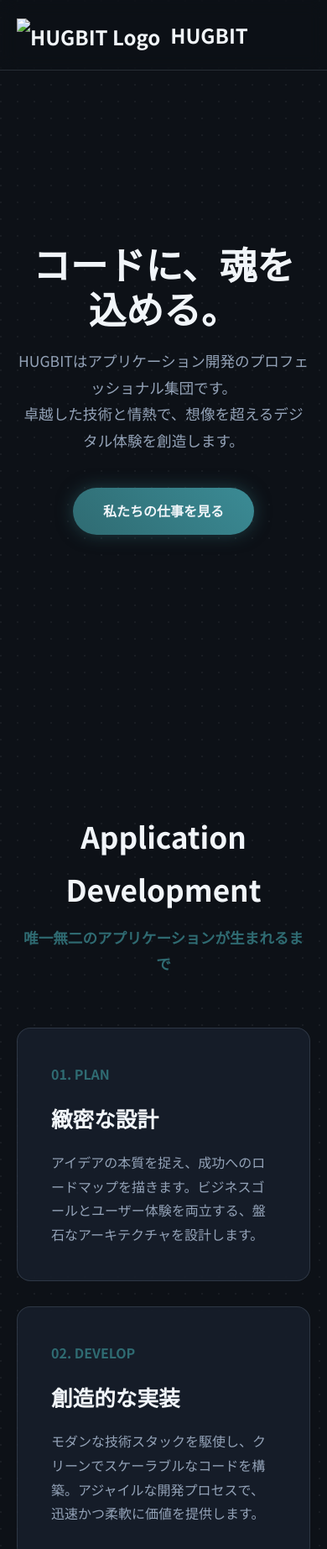
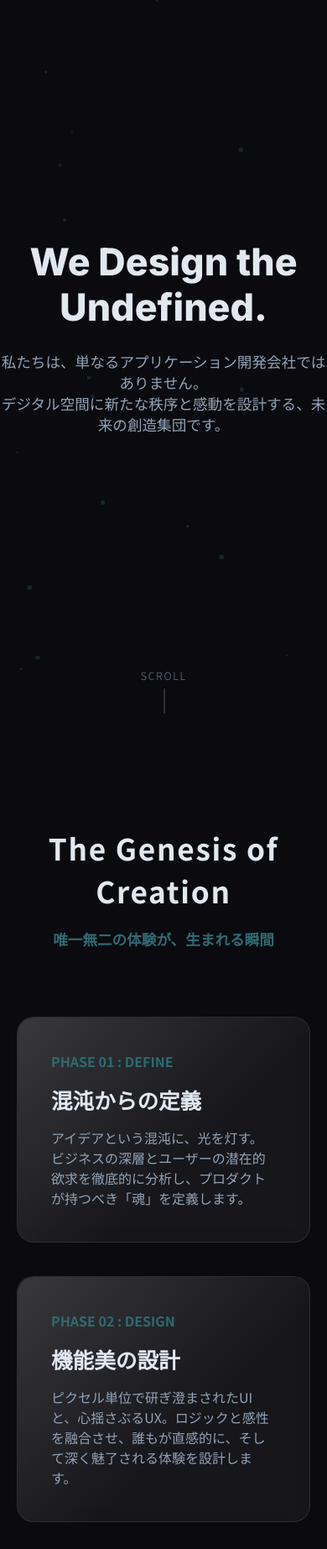
Before and after one commit to hugbitsup/hugbitsup.github.io, a plain HTML site: page index.html in a window 390 px wide. Shown: the top 1845 px of the page at 84% size. Drawn offline with Linux system fonts and the light colour scheme.

Commit message:
Update index.html

```diff
--- a/index.html
+++ b/index.html
@@ -3,422 +3,385 @@
 <head>
     <meta charset="UTF-8">
     <meta name="viewport" content="width=device-width, initial-scale=1.0">
-    <title>HUGBIT - Innovative Application Development</title>
+    <title>HUGBIT Inc. - We Design the Undefined.</title>
 
     <!-- Google Fonts -->
     <link rel="preconnect" href="https://fonts.googleapis.com">
     <link rel="preconnect" href="https://fonts.gstatic.com" crossorigin>
-    <link href="https://fonts.googleapis.com/css2?family=Inter:wght@400;600;700&family=Noto+Sans+JP:wght@400;500;700&display=swap" rel="stylesheet">
-
-    <!-- Font Awesome -->
-    <link rel="stylesheet" href="https://cdnjs.cloudflare.com/ajax/libs/font-awesome/6.4.2/css/all.min.css">
+    <link href="https://fonts.googleapis.com/css2?family=Inter:wght@500;700;800&family=Noto+Sans+JP:wght@400;500;700&display=swap" rel="stylesheet">
 
     <!-- ▼ CSS ▼ -->
     <style>
-        /* --- デザイン変数 --- */
         :root {
             --primary-color: #2F6B72;
-            --primary-glow: rgba(47, 107, 114, 0.5);
-            --bg-color: #0d1117; /* GitHub Dark Dimmed like */
-            --surface-color: rgba(30, 41, 59, 0.5); /* 半透明パネルの背景 */
-            --border-color: rgba(148, 163, 184, 0.2);
-            --text-primary: #f1f5f9;
+            --glow-color: rgba(47, 107, 114, 0.7);
+            --bg-color: #0a0a0f;
+            --surface-color: rgba(255, 255, 255, 0.05);
+            --border-color: rgba(255, 255, 255, 0.1);
+            --text-primary: #e2e8f0;
             --text-secondary: #94a3b8;
-            --border-radius: 16px;
+            --border-radius: 20px;
         }
 
-        /* --- 基本設定 --- */
-        *, *::before, *::after {
-            box-sizing: border-box;
-            margin: 0;
-            padding: 0;
+        *, *::before, *::after { box-sizing: border-box; margin: 0; padding: 0; }
+        html { scroll-behavior: smooth; }
+        body {
+            font-family: 'Noto Sans JP', 'Inter', sans-serif;
+            color: var(--text-secondary);
+            background-color: var(--bg-color);
+            overflow-x: hidden;
         }
 
-        html {
-            scroll-behavior: smooth;
-        }
-
-        body {
-            font-family: 'Noto Sans JP', 'Inter', sans-serif;
-            line-height: 1.8;
-            color: var(--text-secondary);
-            background-color: var(--bg-color);
-            background-image: radial-gradient(circle at 1px 1px, rgba(255,255,255,0.05) 1px, transparent 0);
-            background-size: 20px 20px;
-            -webkit-font-smoothing: antialiased;
-        }
-
-        /* --- 共通コンポーネント --- */
-        .container {
-            max-width: 1100px;
-            margin: 0 auto;
-            padding: 0 20px;
-        }
-
-        .section {
-            padding: 120px 0;
-        }
+        .container { max-width: 1140px; margin: 0 auto; padding: 0 20px; }
+        .section { padding: 140px 0; }
 
         .section-title {
-            font-size: 2.8rem;
-            font-weight: 700;
+            font-size: 3rem;
+            font-weight: 800;
             text-align: center;
-            margin-bottom: 10px;
+            margin-bottom: 20px;
             color: var(--text-primary);
+            letter-spacing: 0.05em;
         }
-
         .section-subtitle {
             text-align: center;
             font-size: 1.1rem;
-            margin-bottom: 60px;
+            margin-bottom: 80px;
             color: var(--primary-color);
-            font-weight: 600;
-        }
-
-        .cta-button {
-            display: inline-block;
-            background: linear-gradient(45deg, var(--primary-color), #3b8b95);
-            color: var(--text-primary);
-            padding: 14px 36px;
-            border-radius: 50px;
-            text-decoration: none;
-            font-weight: 600;
-            font-family: 'Inter', sans-serif;
-            transition: transform 0.3s ease, box-shadow 0.3s ease;
-            border: none;
-            box-shadow: 0 0 20px var(--primary-glow);
-        }
-
-        .cta-button:hover {
-            transform: translateY(-4px) scale(1.05);
-            box-shadow: 0 0 30px var(--primary-glow);
+            font-weight: 700;
         }
 
         /* --- ヘッダー --- */
         .header {
-            position: fixed;
-            width: 100%;
-            top: 0;
-            left: 0;
-            z-index: 1000;
+            position: fixed; width: 100%; top: 0; left: 0; z-index: 1000;
             padding: 20px 0;
-            background: rgba(13, 17, 23, 0.6);
-            backdrop-filter: blur(10px);
-            border-bottom: 1px solid var(--border-color);
+            background: linear-gradient(to bottom, rgba(10, 10, 15, 0.7), transparent);
+            backdrop-filter: blur(5px);
         }
+        .header-container { display: flex; justify-content: space-between; align-items: center; }
+        .logo-link { display: flex; align-items: center; text-decoration: none; color: var(--text-primary); font-weight: 700; font-size: 1.5rem; }
+        .logo { height: 40px; margin-right: 12px; }
 
-        .header-container {
-            display: flex;
-            justify-content: space-between;
-            align-items: center;
-        }
-
-        .logo-link {
-            display: flex;
-            align-items: center;
-            text-decoration: none;
-            color: var(--text-primary);
-            font-weight: 700;
-            font-size: 1.5rem;
-        }
-
-        .logo {
-            height: 40px;
-            margin-right: 12px;
-        }
-
-        .nav ul {
-            list-style: none;
-            display: flex;
-            gap: 35px;
-        }
-
-        .nav a {
-            text-decoration: none;
-            color: var(--text-secondary);
-            font-weight: 500;
-            transition: color 0.3s ease;
-        }
-        .nav a:hover {
-            color: var(--text-primary);
-        }
-
-        /* --- ヒーローセクション --- */
-        #hero {
-            min-height: 100vh;
+        /* --- ヒーロー & Canvas背景 --- */
+        #hero-container {
+            position: relative;
+            height: 100vh;
             display: flex;
             align-items: center;
             justify-content: center;
             text-align: center;
-            padding-top: 80px; /* ヘッダー分 */
         }
-
+        #particle-canvas {
+            position: absolute; top: 0; left: 0;
+            width: 100%; height: 100%; z-index: -1;
+        }
         .hero-content h1 {
-            font-size: 4rem;
-            margin-bottom: 20px;
+            font-family: 'Inter', sans-serif;
+            font-size: 4.5rem;
+            font-weight: 800;
             color: var(--text-primary);
             line-height: 1.2;
+            margin-bottom: 25px;
         }
+        .hero-content .subtitle { font-size: 1.25rem; max-width: 680px; margin: 0 auto 40px; }
+        .scroll-down {
+            position: absolute;
+            bottom: 30px;
+            left: 50%; transform: translateX(-50%);
+            color: var(--text-secondary);
+            font-size: 0.8rem;
+            letter-spacing: 0.1em;
+            animation: pulse 2s infinite;
+        }
+        .scroll-down::after {
+            content: '';
+            position: absolute;
+            top: 25px; left: 50%;
+            width: 1px; height: 30px;
+            background: var(--text-secondary);
+        }
+        @keyframes pulse { 0%, 100% { opacity: 1; } 50% { opacity: 0.5; } }
 
-        .hero-content p {
-            font-size: 1.25rem;
-            max-width: 650px;
-            margin: 0 auto 40px;
-        }
-
-        /* --- プロセスセクション --- */
+        /* --- プロセスセクション (グラスモーフィズムカード) --- */
         .process-grid {
             display: grid;
             grid-template-columns: repeat(3, 1fr);
-            gap: 30px;
+            gap: 40px;
         }
-
         .process-card {
             position: relative;
             background: var(--surface-color);
             padding: 40px;
             border-radius: var(--border-radius);
             border: 1px solid var(--border-color);
-            backdrop-filter: blur(5px);
-            overflow: hidden;
-            transition: transform 0.3s ease, border-color 0.3s ease;
+            backdrop-filter: blur(10px);
+            transform-style: preserve-3d;
+            transition: transform 0.4s ease, box-shadow 0.4s ease;
+        }
+        .process-card:hover {
+            transform: translateY(-15px) rotateX(5deg) rotateY(-5deg);
+            box-shadow: 0 40px 60px rgba(0,0,0,0.3);
         }
 
-        .process-card:hover {
-            transform: translateY(-10px);
-            border-color: var(--primary-glow);
+        /* カードのオーロラボーダー */
+        .process-card::before, .process-card::after {
+            content: ""; position: absolute;
+            left: -1px; top: -1px;
+            background: linear-gradient(45deg, #2F6B72, #6DD5FA, #FFFFFF, #2F6B72);
+            background-size: 400%;
+            width: calc(100% + 2px); height: calc(100% + 2px);
+            z-index: -1; border-radius: var(--border-radius);
+            animation: glowing 20s linear infinite;
+            opacity: 0; transition: opacity 0.4s ease;
+        }
+        .process-card:hover::before { opacity: 1; }
+        @keyframes glowing { 0% { background-position: 0 0; } 50% { background-position: 400% 0; } 100% { background-position: 0 0; } }
+
+        /* カードの光沢エフェクト */
+        .process-card .shine {
+            position: absolute; top: 0; left: 0; right: 0; bottom: 0;
+            border-radius: var(--border-radius);
+            background: linear-gradient(135deg, rgba(255,255,255,0.15) 0%, rgba(255,255,255,0) 60%);
+            z-index: 1;
+            pointer-events: none;
         }
 
-        /* カードのライティングエフェクト */
-        .process-card::before {
-            content: "";
-            position: absolute;
-            top: 0; left: 0;
-            width: 100%; height: 100%;
-            background: radial-gradient(800px circle at var(--mouse-x) var(--mouse-y), rgba(255, 255, 255, 0.06), transparent 40%);
-            opacity: 0;
-            transition: opacity 0.5s;
-            z-index: 0;
+        .process-card > div { position: relative; z-index: 2; }
+        .process-card .step { font-size: 1rem; font-weight: 700; color: var(--primary-color); margin-bottom: 15px; }
+        .process-card h3 { font-size: 1.6rem; margin-bottom: 15px; color: var(--text-primary); }
+
+        /* --- CTA (最終セクション) --- */
+        #cta { text-align: center; }
+        .cta-button {
+            display: inline-block;
+            background: linear-gradient(45deg, var(--primary-color), #3b8b95);
+            color: var(--text-primary); padding: 16px 40px; border-radius: 50px;
+            text-decoration: none; font-weight: 700; font-family: 'Inter', sans-serif;
+            transition: transform 0.3s ease, box-shadow 0.3s ease; border: none;
+            box-shadow: 0 0 25px var(--glow-color); font-size: 1.1rem;
         }
-
-        .process-card:hover::before {
-            opacity: 1;
-        }
-
-        .process-card > * {
-            position: relative; /* エフェクトの上にコンテンツが来るように */
-            z-index: 1;
-        }
-
-        .process-card .step {
-            font-size: 1rem;
-            font-weight: 700;
-            color: var(--primary-color);
-            margin-bottom: 15px;
-        }
-        .process-card h3 {
-            font-size: 1.6rem;
-            margin-bottom: 15px;
-            color: var(--text-primary);
-        }
-
-        /* --- 理念セクション --- */
-        #philosophy {
-            background: var(--surface-color);
-            border-top: 1px solid var(--border-color);
-            border-bottom: 1px solid var(--border-color);
-        }
-
-        .philosophy-container {
-            display: flex;
-            align-items: center;
-            gap: 60px;
-        }
-        .philosophy-text { flex: 3; }
-        .philosophy-image-wrapper {
-            flex: 2;
-            display: flex;
-            justify-content: center;
-            align-items: center;
-        }
-
-        .philosophy-logo {
-            width: 200px;
-            opacity: 0.1;
-            filter: grayscale(100%);
-        }
-
-        .philosophy-text .section-title,
-        .philosophy-text .section-subtitle {
-            text-align: left;
-        }
-        .philosophy-text h3 {
-            font-size: 2rem;
-            color: var(--text-primary);
-            margin-bottom: 15px;
+        .cta-button:hover {
+            transform: translateY(-5px) scale(1.05);
+            box-shadow: 0 0 40px var(--glow-color);
         }
 
         /* --- フッター --- */
-        .footer {
-            padding: 40px 0;
-            text-align: center;
-            border-top: 1px solid var(--border-color);
+        .footer { padding: 40px 0; text-align: center; border-top: 1px solid var(--border-color); }
+
+        /* --- スクロールアニメーション --- */
+        .animate-on-scroll {
+            opacity: 0;
+            transform: translateY(50px);
+            transition: opacity 1s cubic-bezier(0.165, 0.84, 0.44, 1), transform 1s cubic-bezier(0.165, 0.84, 0.44, 1);
         }
-        .footer p {
-            font-size: 0.9rem;
-        }
-
-        /* --- アニメーション --- */
-        .fade-in {
-            opacity: 0;
-            transform: translateY(30px);
-            transition: opacity 0.8s cubic-bezier(0.215, 0.610, 0.355, 1), transform 0.8s cubic-bezier(0.215, 0.610, 0.355, 1);
-        }
-
-        .fade-in.is-visible {
-            opacity: 1;
-            transform: translateY(0);
-        }
+        .animate-on-scroll.is-visible { opacity: 1; transform: translateY(0); }
 
         /* --- レスポンシブ対応 --- */
         @media (max-width: 900px) {
-            .process-grid {
-                grid-template-columns: 1fr;
-            }
-            .philosophy-container {
-                flex-direction: column;
-                text-align: center;
-            }
-            .philosophy-text .section-title,
-            .philosophy-text .section-subtitle {
-                text-align: center;
-            }
+            .process-grid { grid-template-columns: 1fr; }
         }
-
         @media (max-width: 768px) {
             .section-title { font-size: 2.2rem; }
-            .nav { display: none; }
             .hero-content h1 { font-size: 2.8rem; }
-            .hero-content p { font-size: 1.1rem; }
+            .hero-content .subtitle { font-size: 1.1rem; }
+            .header { display: none; } /* スマホではシンプルに見せるため非表示 */
         }
     </style>
 </head>
 <body>
 
-    <!-- ヘッダー -->
     <header class="header">
         <div class="container header-container">
             <a href="#" class="logo-link">
                 <img src="logo.png" alt="HUGBIT Logo" class="logo">
                 <span>HUGBIT</span>
             </a>
-            <nav class="nav">
-                <ul>
-                    <li><a href="#process">開発プロセス</a></li>
-                    <li><a href="#philosophy">理念</a></li>
-                    <li><a href="#contact">お問い合わせ</a></li>
-                </ul>
-            </nav>
         </div>
     </header>
 
     <main>
         <!-- ヒーローセクション -->
-        <section id="hero">
-            <div class="container hero-content">
-                <h1 class="fade-in">コードに、魂を込める。</h1>
-                <p class="fade-in">HUGBITはアプリケーション開発のプロフェッショナル集団です。<br>卓越した技術と情熱で、想像を超えるデジタル体験を創造します。</p>
-                <a href="#process" class="cta-button fade-in">私たちの仕事を見る</a>
+        <div id="hero-container">
+            <canvas id="particle-canvas"></canvas>
+            <div class="hero-content">
+                <h1 id="hero-headline"></h1>
+                <p class="subtitle animate-on-scroll" data-delay="1500">
+                    私たちは、単なるアプリケーション開発会社ではありません。<br>
+                    デジタル空間に新たな秩序と感動を設計する、未来の創造集団です。
+                </p>
+                <div class="scroll-down">SCROLL</div>
             </div>
-        </section>
+        </div>
 
         <!-- 開発プロセスセクション -->
         <section id="process" class="section">
             <div class="container">
-                <h2 class="section-title fade-in">Application Development</h2>
-                <p class="section-subtitle fade-in">唯一無二のアプリケーションが生まれるまで</p>
+                <h2 class="section-title animate-on-scroll">The Genesis of Creation</h2>
+                <p class="section-subtitle animate-on-scroll">唯一無二の体験が、生まれる瞬間</p>
                 <div class="process-grid">
-                    <!-- カード1 -->
-                    <div class="process-card fade-in" style="transition-delay: 100ms;">
-                        <div class="step">01. PLAN</div>
-                        <h3>緻密な設計</h3>
-                        <p>アイデアの本質を捉え、成功へのロードマップを描きます。ビジネスゴールとユーザー体験を両立する、盤石なアーキテクチャを設計します。</p>
+                    <div class="process-card animate-on-scroll" data-delay="0">
+                        <div class="shine"></div>
+                        <div>
+                            <div class="step">PHASE 01 : DEFINE</div>
+                            <h3>混沌からの定義</h3>
+                            <p>アイデアという混沌に、光を灯す。ビジネスの深層とユーザーの潜在的欲求を徹底的に分析し、プロダクトが持つべき「魂」を定義します。</p>
+                        </div>
                     </div>
-                    <!-- カード2 -->
-                    <div class="process-card fade-in" style="transition-delay: 200ms;">
-                        <div class="step">02. DEVELOP</div>
-                        <h3>創造的な実装</h3>
-                        <p>モダンな技術スタックを駆使し、クリーンでスケーラブルなコードを構築。アジャイルな開発プロセスで、迅速かつ柔軟に価値を提供します。</p>
+                    <div class="process-card animate-on-scroll" data-delay="200">
+                         <div class="shine"></div>
+                        <div>
+                            <div class="step">PHASE 02 : DESIGN</div>
+                            <h3>機能美の設計</h3>
+                            <p>ピクセル単位で研ぎ澄まされたUIと、心揺さぶるUX。ロジックと感性を融合させ、誰もが直感的に、そして深く魅了される体験を設計します。</p>
+                        </div>
                     </div>
-                    <!-- カード3 -->
-                    <div class="process-card fade-in" style="transition-delay: 300ms;">
-                        <div class="step">03. RELEASE</div>
-                        <h3>完璧な公開と運用</h3>
-                        <p>厳格なテストを経て、世界へ。リリース後も継続的な改善と安定運用を約束し、プロダクトの成長を力強くサポートします。</p>
+                    <div class="process-card animate-on-scroll" data-delay="400">
+                         <div class="shine"></div>
+                        <div>
+                            <div class="step">PHASE 03 : DEPLOY</div>
+                            <h3>世界への実装</h3>
+                            <p>堅牢性と拡張性を兼ね備えたコードが、未来を紡ぐ。ミリ秒単位のパフォーマンスを追求し、アイデアを完璧な形で世界に解き放ちます。</p>
+                        </div>
                     </div>
                 </div>
             </div>
         </section>
 
-        <!-- 理念セクション -->
-        <section id="philosophy" class="section">
-            <div class="container philosophy-container">
-                <div class="philosophy-text fade-in">
-                    <h2 class="section-title">Our Philosophy</h2>
-                    <p class="section-subtitle">私たちが大切にしていること</p>
-                    <h3>"HUG the BIT"</h3>
-                    <p>私たちは、一つひとつのデータ（Bit）に愛情（Hug）を込めて、テクノロジーと人との間に、温かいつながりを生み出します。ただ作るだけではない。作り手の情熱が、使う人の毎日に小さな幸せを届ける。それがHUGBITの目指すモノづくりです。</p>
-                </div>
-                <div class="philosophy-image-wrapper fade-in">
-                    <img src="logo.png" alt="HUGBIT Logo" class="philosophy-logo">
-                </div>
-            </div>
-        </section>
-
-        <!-- お問い合わせセクション -->
-        <section id="contact" class="section">
-            <div class="container text-center">
-                <h2 class="section-title fade-in">世界を驚かす準備はできましたか？</h2>
-                <p class="fade-in" style="max-width: 600px; margin: 0 auto 40px;">あなたの革新的なアイデアを、HUGBITが最高の形で現実にします。<br>共に、次のスタンダードを創造しましょう。</p>
-                <a href="mailto:contact@hugbit.com" class="cta-button fade-in">プロジェクトの相談をする</a>
+        <!-- CTAセクション -->
+        <section id="cta" class="section">
+            <div class="container">
+                <h2 class="section-title animate-on-scroll">まだ、世界に存在しないものを。</h2>
+                <p class="section-subtitle animate-on-scroll">
+                    あなたの野心的なビジョンを、HUGBITが現実を凌駕する体験へと昇華させます。<br>
+                    常識を覆す準備は、できていますか？
+                </p>
+                <a href="mailto:contact@hugbit.com" class="cta-button animate-on-scroll" data-delay="200">未来の設計図を語り合う</a>
             </div>
         </section>
     </main>
 
-    <!-- フッター -->
     <footer class="footer">
         <div class="container">
-            <p>&copy; 2025 HUGBIT Inc. All rights reserved.</p>
+            <p>&copy; 2025 HUGBIT Inc. All Rights Reserved.</p>
         </div>
     </footer>
 
     <!-- ▼ JavaScript ▼ -->
     <script>
         document.addEventListener('DOMContentLoaded', () => {
-            // --- スクロールでのフェードイン処理 ---
-            const fadeinElements = document.querySelectorAll('.fade-in');
-            const observer = new IntersectionObserver((entries) => {
+
+            // --- ヒーローセクションのタイピングアニメーション ---
+            const headline = document.getElementById('hero-headline');
+            const text = "We Design the Undefined.";
+            let i = 0;
+            function typeWriter() {
+                if (i < text.length) {
+                    headline.innerHTML += text.charAt(i);
+                    i++;
+                    setTimeout(typeWriter, 100);
+                }
+            }
+            setTimeout(typeWriter, 500);
+
+
+            // --- Canvas パーティクルアニメーション ---
+            const canvas = document.getElementById('particle-canvas');
+            const ctx = canvas.getContext('2d');
+            canvas.width = window.innerWidth;
+            canvas.height = window.innerHeight;
+
+            let particlesArray;
+
+            const mouse = { x: null, y: null, radius: (canvas.height/110) * (canvas.width/110) };
+
+            window.addEventListener('mousemove', (event) => {
+                mouse.x = event.x;
+                mouse.y = event.y;
+            });
+            window.addEventListener('mouseout', () => {
+                mouse.x = null;
+                mouse.y = null;
+            });
+
+
+            class Particle {
+                constructor(x, y, directionX, directionY, size, color) {
+                    this.x = x; this.y = y;
+                    this.directionX = directionX; this.directionY = directionY;
+                    this.size = size; this.color = color;
+                }
+                draw() {
+                    ctx.beginPath();
+                    ctx.arc(this.x, this.y, this.size, 0, Math.PI * 2, false);
+                    ctx.fillStyle = 'rgba(47, 107, 114, 0.3)';
+                    ctx.fill();
+                }
+                update() {
+                    if (this.x > canvas.width || this.x < 0) this.directionX = -this.directionX;
+                    if (this.y > canvas.height || this.y < 0) this.directionY = -this.directionY;
+
+                    let dx = mouse.x - this.x;
+                    let dy = mouse.y - this.y;
+                    let distance = Math.sqrt(dx*dx + dy*dy);
+                    if (distance < mouse.radius + this.size){
+                        if(mouse.x < this.x && this.x < canvas.width - this.size * 10) this.x += 5;
+                        if(mouse.x > this.x && this.x > this.size * 10) this.x -= 5;
+                        if(mouse.y < this.y && this.y < canvas.height - this.size * 10) this.y += 5;
+                        if(mouse.y > this.y && this.y > this.size * 10) this.y -= 5;
+                    }
+                    this.x += this.directionX;
+                    this.y += this.directionY;
+                    this.draw();
+                }
+            }
+
+            function init() {
+                particlesArray = [];
+                let numberOfParticles = (canvas.height * canvas.width) / 9000;
+                for (let i=0; i < numberOfParticles * 0.5; i++) {
+                    let size = (Math.random() * 2) + 1;
+                    let x = (Math.random() * ((innerWidth - size * 2) - (size * 2)) + size * 2);
+                    let y = (Math.random() * ((innerHeight - size * 2) - (size * 2)) + size * 2);
+                    let directionX = (Math.random() * .4) - .2;
+                    let directionY = (Math.random() * .4) - .2;
+                    let color = '#2F6B72';
+                    particlesArray.push(new Particle(x, y, directionX, directionY, size, color));
+                }
+            }
+
+            function animate() {
+                requestAnimationFrame(animate);
+                ctx.clearRect(0,0,innerWidth, innerHeight);
+
+                for (let i = 0; i < particlesArray.length; i++) {
+                    particlesArray[i].update();
+                }
+            }
+
+            init();
+            animate();
+
+            window.addEventListener('resize', () => {
+                canvas.width = innerWidth;
+                canvas.height = innerHeight;
+                mouse.radius = (canvas.height/110) * (canvas.width/110);
+                init();
+            });
+
+            // --- スクロールアニメーション ---
+            const scrollElements = document.querySelectorAll('.animate-on-scroll');
+            const scrollObserver = new IntersectionObserver((entries) => {
                 entries.forEach(entry => {
                     if (entry.isIntersecting) {
-                        entry.target.classList.add('is-visible');
-                        observer.unobserve(entry.target);
+                        const delay = entry.target.dataset.delay || 0;
+                        setTimeout(() => {
+                            entry.target.classList.add('is-visible');
+                        }, delay);
+                        scrollObserver.unobserve(entry.target);
                     }
                 });
             }, { threshold: 0.1 });
-
-            fadeinElements.forEach(el => observer.observe(el));
-
-            // --- カードのライティングエフェクト処理 ---
-            const cards = document.querySelectorAll('.process-card');
-            cards.forEach(card => {
-                card.addEventListener('mousemove', (e) => {
-                    const rect = card.getBoundingClientRect();
-                    const x = e.clientX - rect.left;
-                    const y = e.clientY - rect.top;
-                    card.style.setProperty('--mouse-x', `${x}px`);
-                    card.style.setProperty('--mouse-y', `${y}px`);
-                });
-            });
+            scrollElements.forEach(el => scrollObserver.observe(el));
         });
     </script>
 </body>
```
